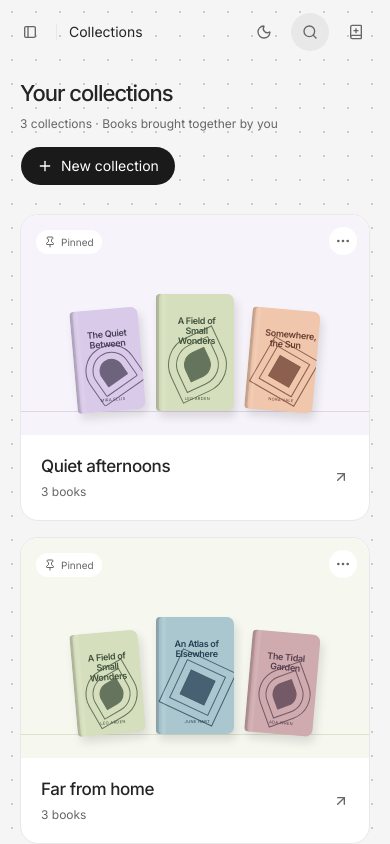
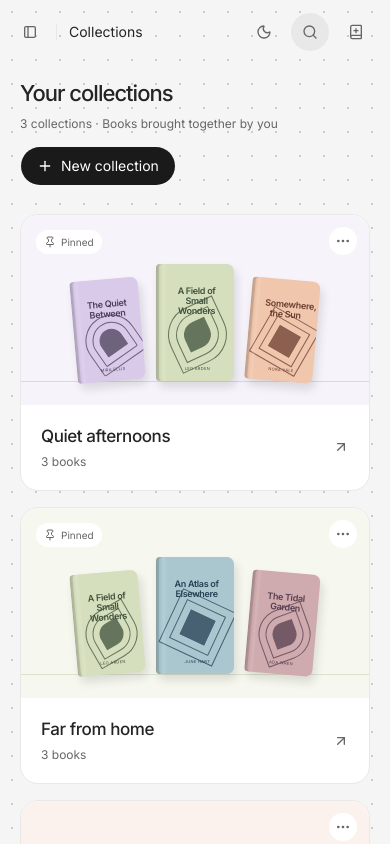
Before and after one commit to Papyrbound/papyrbound-frontend, a Next.js app: page /collections in a window 390 px wide. Shown: the top 844 px of the page. Built offline with nearby package versions, Linux system fonts and the light colour scheme.

Commit message:
Reduce collection card preview height

```diff
--- a/src/app/globals.css
+++ b/src/app/globals.css
@@ -398,7 +398,7 @@
 .collection-card:hover { border-color: color-mix(in srgb, var(--collection-color) 65%, var(--foreground)); transform: translateY(-3px); }
 .collection-open[data-slot="button"] { display: flex; flex-direction: column; justify-content: flex-start; width: 100%; height: auto; padding: 0; border: none; border-radius: 18px; gap: 0; white-space: normal; overflow: hidden; background: transparent; }
 .collection-open[data-slot="button"]:hover { background: transparent; }
-.collection-preview { position: relative; display: flex; width: 100%; height: 240px; overflow: hidden; align-items: flex-end; justify-content: center; padding: 56px 20px 24px; background: color-mix(in srgb, var(--collection-color) 22%, var(--card)); }
+.collection-preview { position: relative; display: flex; width: 100%; height: 200px; overflow: hidden; align-items: flex-end; justify-content: center; padding: 40px 20px 24px; background: color-mix(in srgb, var(--collection-color) 22%, var(--card)); }
 .collection-preview-line { position: absolute; bottom: 23px; left: 0; right: 0; height: 1px; background: color-mix(in srgb, var(--collection-color) 65%, var(--border)); }
 .collection-cover-stack { position: relative; display: flex; align-items: flex-end; justify-content: center; gap: 10px; }
 .collection-preview-cover { display: block; width: 68px; flex-shrink: 0; transform-origin: bottom center; transition: transform 220ms ease-out; }
@@ -433,5 +433,5 @@
   .collections-heading { align-items: flex-start; gap: 12px; margin-bottom: 28px; flex-wrap: wrap; }
   .collections-heading h1 { font-size: 22px; }
   .collection-cards { gap: 16px; }
-  .collection-preview { height: 220px; }
+  .collection-preview { height: 190px; }
 }
```
